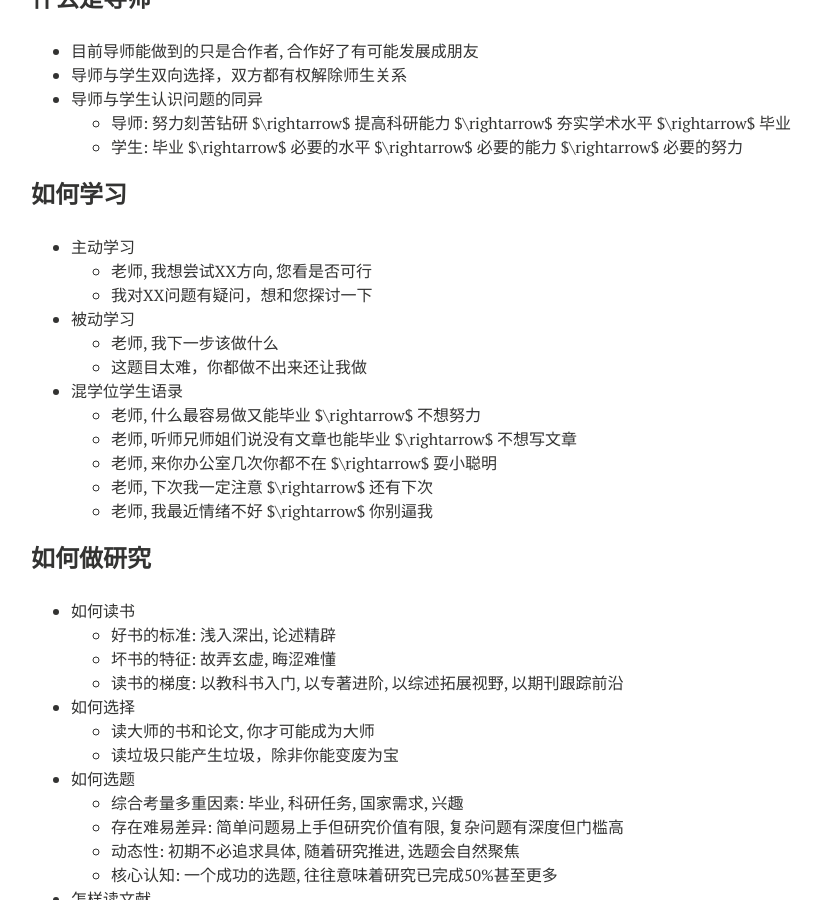
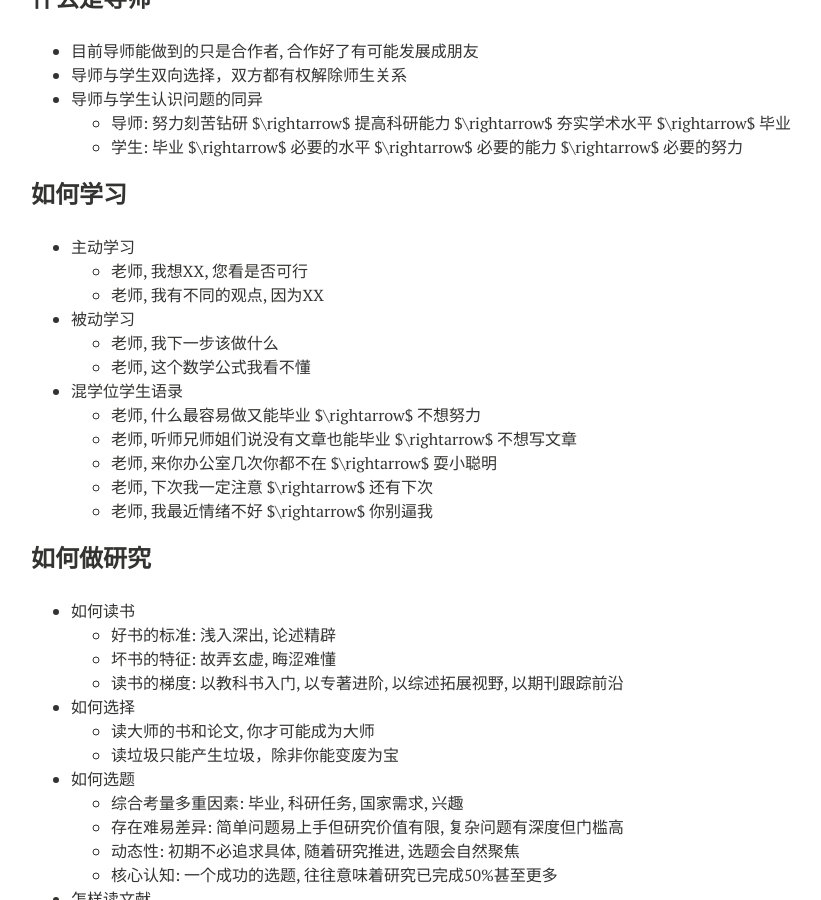
Before and after one commit to xianchaoxiu/xianchaoxiu.github.io, a Jekyll site: the page built from chinese/reading/how/index.md, in a window 1280 px wide and 900 px high, scrolled down 726 px. Shown: the whole window, without its empty margins (289-1110 px from the left). Built offline with Jekyll 4.4.1, drawn with Linux system fonts in a browser that asks for light colours; nearby versions of some CDN libraries.

Commit message:
Update index.md

```diff
--- a/chinese/reading/how/index.md
+++ b/chinese/reading/how/index.md
@@ -38,11 +38,11 @@ share: false
 
 ### 如何学习
 * 主动学习
-  - 老师, 我想尝试XX方向, 您看是否可行
-  - 我对XX问题有疑问，想和您探讨一下
+  - 老师, 我想XX, 您看是否可行
+  - 老师, 我有不同的观点, 因为XX
 * 被动学习
   - 老师, 我下一步该做什么
-  - 这题目太难，你都做不出来还让我做
+  - 老师, 这个数学公式我看不懂
 * 混学位学生语录
   - 老师, 什么最容易做又能毕业 $\rightarrow$ 不想努力
   - 老师, 听师兄师姐们说没有文章也能毕业 $\rightarrow$ 不想写文章
```
